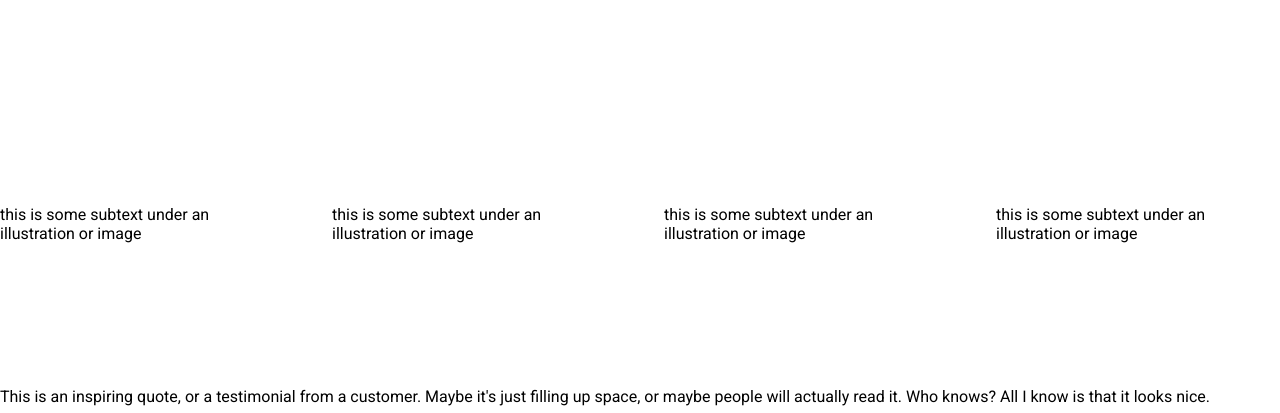
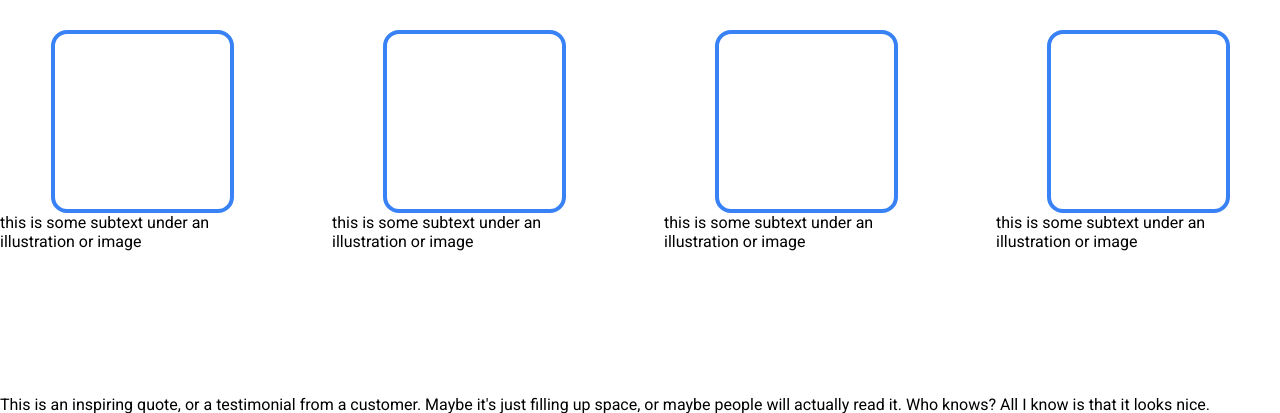
Before and after one commit to AllieKatte/odin-landing-page, a plain HTML site: page index.html in a window 1280 px wide. Shown: the part 751-1164 px from the top of the page. Drawn offline with Linux system fonts and the light colour scheme.

Commit message:
Add a rounded border to the information image placeholders

```diff
--- a/style.css
+++ b/style.css
@@ -117,4 +117,6 @@ body {
 .information-image {
   height: 175px;
   width: 175px;
+  border: 0.25em solid var(--light-blue);
+  border-radius: 1em;
 }
```
